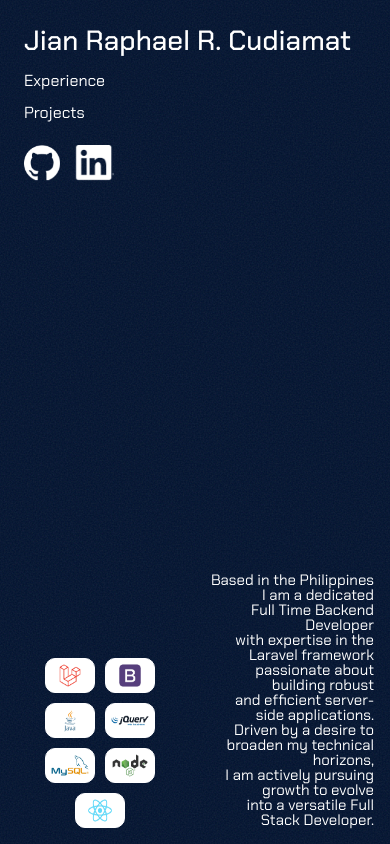
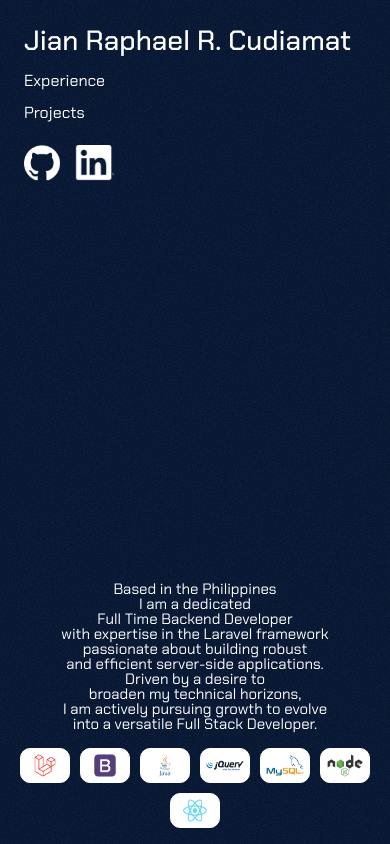
Before and after one commit to Shunsena-Jian/cudiamat-portfolio-2, a React (Vite) app: page / in a window 390 px wide. Built offline with nearby package versions, Linux system fonts and the light colour scheme.

Commit message:
Re-organized directory and file structures, made main content responsive for smaller screens

```diff
--- a/index.html
+++ b/index.html
@@ -2,7 +2,6 @@
 <html lang="en">
   <head>
     <meta charset="UTF-8" />
-    <link rel="icon" type="image/svg+xml" href="/vite.svg" />
     <meta name="viewport" content="width=device-width, initial-scale=1.0" />
     <title>Cudiamat Portfolio</title>
     <link rel="preconnect" href="https://fonts.googleapis.com">
--- a/src/App.jsx
+++ b/src/App.jsx
@@ -4,8 +4,8 @@ import '/src/styles/animations.css';
 import AppLayout from '/src/layouts/AppLayout.jsx'
 
 // Component Imports
-import Header from "./components/Header/Header";
-import Main from "./components/Main/Main";
+import Header from "./layouts/Header/Header";
+import Main from "./layouts/Main/Main";
 
 function App() {
     return (
--- a/src/components/Main/MainLayout.jsx
+++ /dev/null
@@ -1,16 +0,0 @@
-export default function MainLayout ({ leftColumn, rightColumn }) {
-    return (
-        <main className="main-section container-fluid p-3">
-            <div className={'row'}>
-                <div className={'col-6 col-sm-12 d-flex align-items-end'}>
-                    <div className={`col d-flex flex-wrap`}>
-                        {leftColumn}
-                    </div>
-                </div>
-                <div className={'col-6 col-sm-12 d-flex flex-column align-items-end justify-content-end'}>
-                    {rightColumn}
-                </div>
-            </div>
-        </main>
-    );
-}
--- a/src/layouts/AppLayout.jsx
+++ b/src/layouts/AppLayout.jsx
@@ -1,4 +1,4 @@
-import Header from '/src/components/Header/Header.jsx';
+import Header from '/src/layouts/Header/Header.jsx';
 
 function AppLayout({ header, content }) {
     return (
--- a/src/components/Header/Header.jsx
+++ b/src/layouts/Header/Header.jsx
@@ -1,5 +1,5 @@
 import HeaderLayout from "./HeaderLayout.jsx";
-import UnderLineGrow from "../UnderlineGrow/UnderLineGrow.jsx";
+import UnderLineGrow from "../../components/UnderlineGrow/UnderLineGrow.jsx";
 import GithubLogo from '/src/assets/images/github-logo-white.png';
 import LinkedInLogo from '/src/assets/images/InBug-White.png';
 
--- a/src/components/Main/Main.jsx
+++ b/src/layouts/Main/Main.jsx
@@ -10,7 +10,8 @@ import styles from '/src/styles/main.module.css';
 
 import MainLayout from './MainLayout.jsx';
 
-const stylesLogo = `${styles.logo}`
+const stylesLogo = `${styles.logo}`;
+
 const imageElement = 'img';
 const pElement = 'p';
 
@@ -128,7 +129,7 @@ function Main() {
     );
 
     const rightContent = (
-        <div className={`${styles.tenPx} ${styles.animateFromRight} text-end`}>
+        <div className={`${styles.tenPx} ${styles.animateFromRight} text-center text-sm-end`}>
             {
                 paragraphs.map(item => {
                     const {key, ElementType, content} = item;
--- /dev/null
+++ b/src/layouts/Main/MainLayout.jsx
@@ -0,0 +1,14 @@
+export default function MainLayout ({ leftColumn, rightColumn }) {
+    return (
+        <main className="main-section container-fluid p-3">
+            <div className={'row'}>
+                <div className={'col-12 col-sm-6 d-flex align-items-end justify-content-center order-2 order-sm-1'}>
+                    {leftColumn}
+                </div>
+                <div className={'col-12 col-sm-6 d-flex flex-column align-items-center align-items-sm-end justify-content-start justify-content-sm-end order-1 order-sm-2 pb-3 pb-sm-0'}>
+                    {rightColumn}
+                </div>
+            </div>
+        </main>
+    );
+}
--- a/src/styles/main.module.css
+++ b/src/styles/main.module.css
@@ -11,7 +11,7 @@
 }
 
 .logo:hover {
-    transform: scale(1.1);
+    transform: scale(1.2);
 }
 
 .logoContainer {
```
Also changed, not shown: src/layouts/Header/HeaderLayout.jsx (renamed from src/components/Header/HeaderLayout.jsx).
